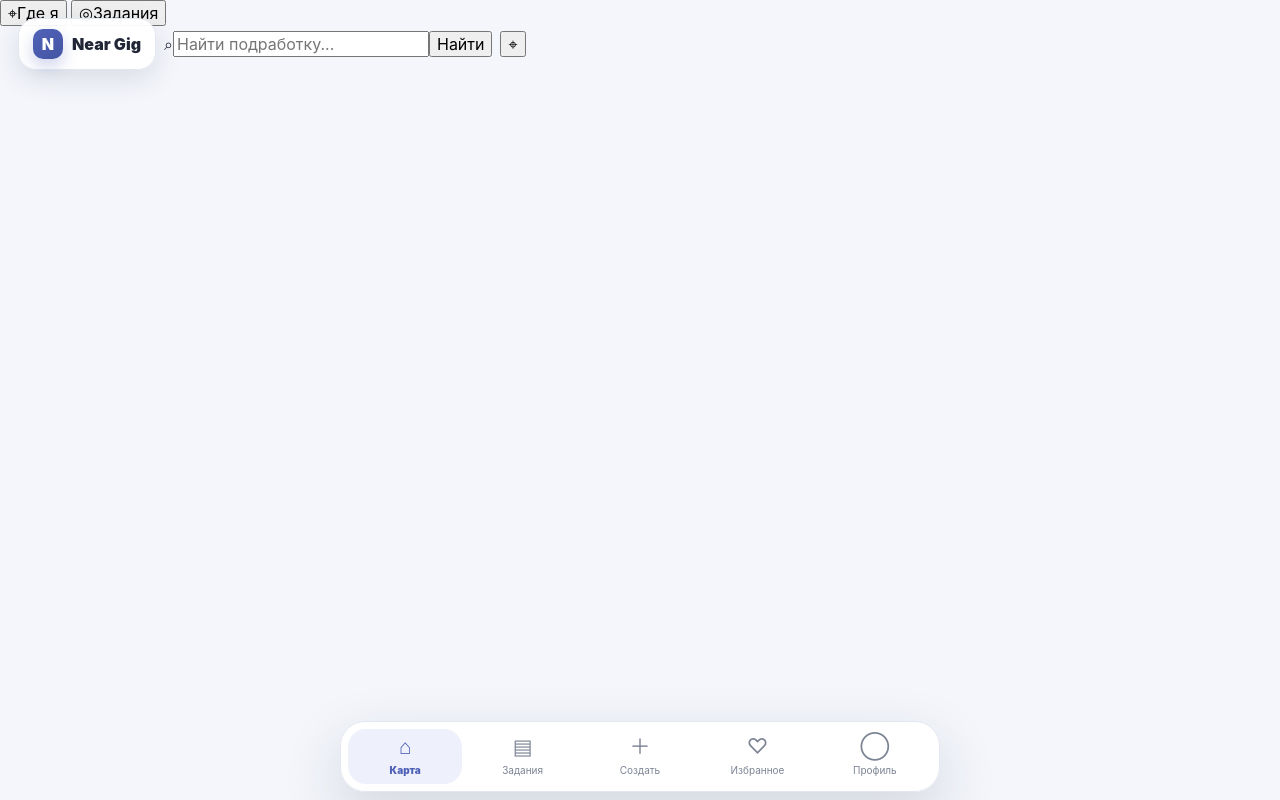
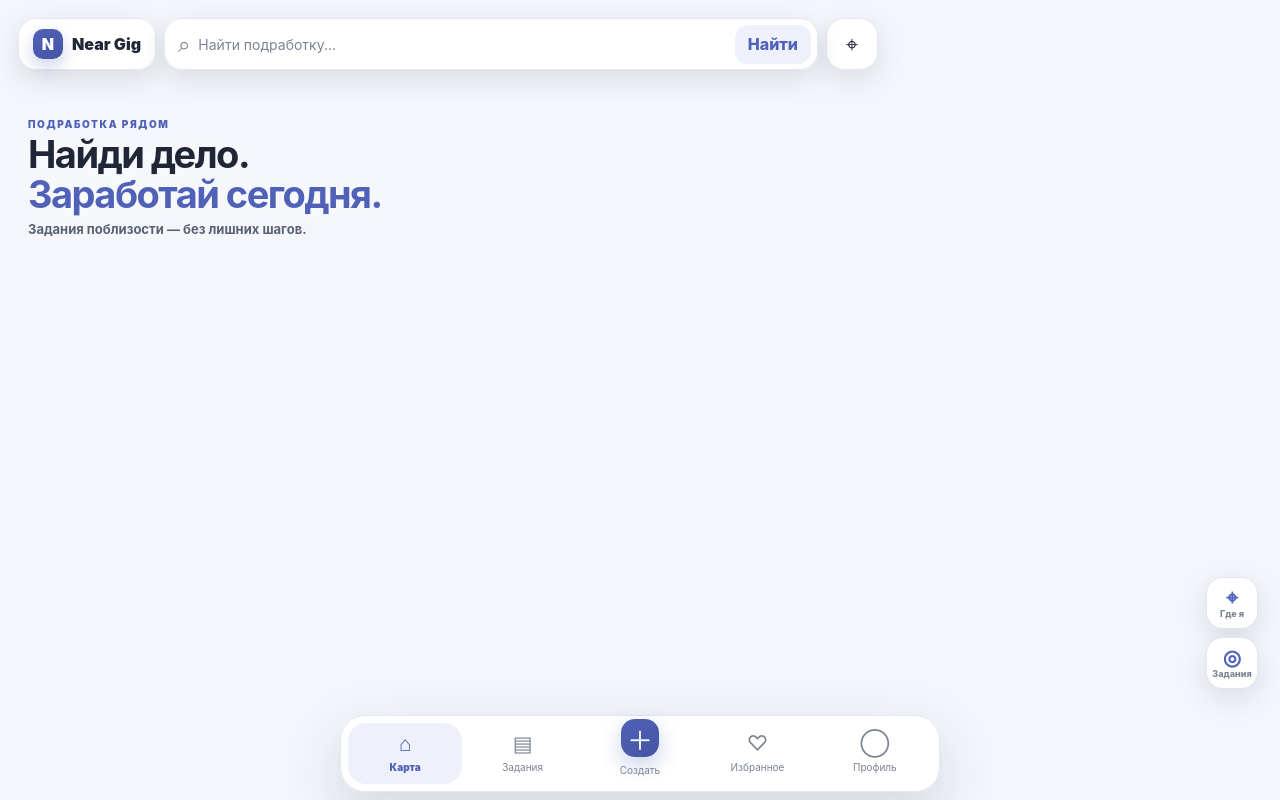
Before and after one commit to zekeev2001-rgb/telegram_job_searcher2, a Flask app: page / in a window 1280 px wide. Run offline with Flask 3, Linux system fonts and the light colour scheme.

Commit message:
Add files via upload

```diff
--- a/templates/index.html
+++ b/templates/index.html
@@ -2,70 +2,190 @@
 <html lang="ru">
 <head>
   <meta charset="utf-8">
-  <meta name="viewport" content="width=device-width,initial-scale=1,maximum-scale=1,viewport-fit=cover,user-scalable=no">
-  <meta name="theme-color" content="#5B67B7">
+  <meta name="viewport" content="width=device-width,initial-scale=1,maximum-scale=1,viewport-fit=cover">
+  <meta name="theme-color" content="#5062B8">
   <meta name="mobile-web-app-capable" content="yes">
   <meta name="apple-mobile-web-app-capable" content="yes">
+  <title>Near Gig — подработка рядом</title>
   <link rel="manifest" href="/manifest.json">
   <link rel="stylesheet" href="{{ url_for('static', filename='css/style.css') }}">
   <script src="https://api-maps.yandex.ru/2.1/?lang=ru_RU"></script>
-  <title>Near Gig — подработка рядом</title>
 </head>
 <body>
+<div class="app">
   <div id="map"></div>
-<div class="topbar safe-top">
-  <button class="brand" onclick="goMap()"><span class="brand-mark">N</span><span>Near Gig</span></button>
-  <div class="searchbox"><span class="search-icon">⌕</span><input id="q" placeholder="Найти подработку..." autocomplete="off"><button onclick="search()">Найти</button></div>
-  <button class="round-btn" onclick="locate()" aria-label="Моё местоположение">⌖</button>
+
+  <header class="topbar safe-top">
+    <button class="brand" onclick="goMap()" aria-label="Near Gig">
+      <span class="brand-mark">N</span>
+      <span class="brand-text">Near Gig</span>
+    </button>
+
+    <div class="search">
+      <span class="search-symbol">⌕</span>
+      <input id="searchInput" type="search" placeholder="Найти подработку..." autocomplete="off">
+      <button onclick="searchJobs()">Найти</button>
     </div>
 
-<div id="map-hint" class="map-hint hidden"><span class="pulse-dot"></span><span>Выберите точку на карте</span></div>
-<div id="sheet" class="sheet hidden"></div>
+    <button class="icon-btn" onclick="locateMe()" aria-label="Моё местоположение">⌖</button>
+  </header>
 
-<div class="floating-actions">
-  <button class="map-action" onclick="locate()">⌖<span>Где я</span></button>
-  <button class="map-action" onclick="fitJobs()">◎<span>Задания</span></button>
+  <section class="intro">
+    <div class="eyebrow">ПОДРАБОТКА РЯДОМ</div>
+    <h1>Найди дело.<br><span>Заработай сегодня.</span></h1>
+    <p>Задания поблизости — без лишних шагов.</p>
+  </section>
+
+  <div class="map-tools">
+    <button onclick="locateMe()"><b>⌖</b><small>Где я</small></button>
+    <button onclick="showAllOnMap()"><b>◎</b><small>Задания</small></button>
   </div>
 
+  <div id="mapMessage" class="map-message hidden">
+    <span class="message-dot"></span>
+    <span>Нажмите на карту, чтобы выбрать место</span>
+  </div>
+
+  <section id="bottomSheet" class="bottom-sheet hidden"></section>
+
   <nav class="bottom-nav safe-bottom">
-  <button id="nmap" class="active" onclick="goMap()"><span>⌂</span><small>Карта</small></button>
-  <button id="njobs" onclick="jobs()"><span>▤</span><small>Задания</small></button>
-  <button id="ncreate" class="create-btn" onclick="create()"><span>＋</span><small>Создать</small></button>
-  <button id="nfav" onclick="favoritesView()"><span>♡</span><small>Избранное</small></button>
-  <button id="nprof" onclick="profile()"><span>◯</span><small>Профиль</small></button>
+    <button id="navMap" class="active" onclick="goMap()">
+      <span>⌂</span><small>Карта</small>
+    </button>
+    <button id="navJobs" onclick="openJobs()">
+      <span>▤</span><small>Задания</small>
+    </button>
+    <button id="navCreate" class="nav-create" onclick="openCreate()">
+      <i>＋</i><small>Создать</small>
+    </button>
+    <button id="navFav" onclick="openFavorites()">
+      <span>♡</span><small>Избранное</small>
+    </button>
+    <button id="navProfile" onclick="openProfile()">
+      <span>◯</span><small>Профиль</small>
+    </button>
   </nav>
 
   <div id="toast" class="toast"></div>
 
-<div id="auth" class="modal hidden"><div class="modalbox authbox">
-  <div class="modalhead"><div><div class="eyebrow">NEAR GIG</div><h2 id="at">Вход</h2></div><button class="close" onclick="closeM('auth')">×</button></div>
-  <div id="login">
-    <label>Email<input id="le" class="field" type="email" placeholder="you@example.com"></label>
-    <label>Пароль<input id="lp" class="field" type="password" placeholder="••••••••"></label>
-    <button class="primary" onclick="doLogin()">Войти</button>
+  <!-- AUTH -->
+  <div id="authModal" class="modal hidden">
+    <div class="modal-card">
+      <div class="modal-header">
+        <div>
+          <div class="eyebrow">NEAR GIG</div>
+          <h2 id="authTitle">Вход</h2>
         </div>
-  <div id="reg" class="hidden"><div id="rf"></div><button class="primary" onclick="doReg()">Создать аккаунт</button></div>
-  <button class="ghost" onclick="toggleAuth()" id="authSwitch">Нет аккаунта? Зарегистрироваться</button>
-</div></div>
+        <button class="close-btn" onclick="closeModal('authModal')">×</button>
+      </div>
+      <p class="modal-note">Один аккаунт — все твои задания, отклики и избранное.</p>
 
-<div id="createM" class="modal hidden"><div class="modalbox">
-  <div class="modalhead"><div><div class="eyebrow">НОВАЯ ПОДРАБОТКА</div><h2>Опубликовать задание</h2></div><button class="close" onclick="closeM('createM')">×</button></div>
-  <label>Название<input id="jt" class="field" placeholder="Например: помочь перевезти коробки"></label>
-  <label>Описание<textarea id="jd" class="field" rows="4" placeholder="Опишите задачу и важные детали"></textarea></label>
-  <div class="two-col"><label>Оплата, ₽<input id="jp" class="field" type="number" min="1" inputmode="decimal" placeholder="2500"></label><label>Категория<select id="jc" class="field"><option>Курьер</option><option>Уборка</option><option>Ремонт</option><option>IT</option><option>Помощь по дому</option><option>Другое</option></select></label></div>
-  <div class="location-card"><div class="location-title"><span class="location-icon">⌖</span><div><b>Место выполнения</b><small id="addr">Точка не выбрана</small></div></div><button class="secondary" onclick="pick()">Выбрать на карте</button></div>
-  <button class="primary" onclick="saveJob()">Опубликовать задание</button>
-</div></div>
+      <div id="loginForm">
+        <label>Email<input id="loginEmail" class="field" type="email" placeholder="you@example.com"></label>
+        <label>Пароль<input id="loginPassword" class="field" type="password" placeholder="••••••••"></label>
+        <button class="primary" onclick="login()">Войти</button>
+      </div>
 
-<div id="detail" class="modal hidden"><div class="modalbox"><div class="modalhead"><div><div class="eyebrow">ПОДРАБОТКА</div><h2 id="dt"></h2></div><button class="close" onclick="closeM('detail')">×</button></div><div id="dc"></div></div></div>
-<div id="prof" class="modal hidden"><div class="modalbox"><div class="modalhead"><div><div class="eyebrow">АККАУНТ</div><h2>Профиль</h2></div><button class="close" onclick="closeM('prof')">×</button></div><div id="pc"></div></div></div>
+      <div id="registerForm" class="hidden">
+        <div id="registerFields"></div>
+        <button class="primary" onclick="register()">Создать аккаунт</button>
+      </div>
 
+      <button id="authSwitch" class="ghost" onclick="switchAuth()">Нет аккаунта? Зарегистрироваться</button>
+    </div>
+  </div>
+
+  <!-- CREATE -->
+  <div id="createModal" class="modal hidden">
+    <div class="modal-card">
+      <div class="modal-header">
+        <div>
+          <div class="eyebrow">НОВАЯ ПОДРАБОТКА</div>
+          <h2>Опубликовать задание</h2>
+        </div>
+        <button class="close-btn" onclick="closeModal('createModal')">×</button>
+      </div>
+
+      <label>Название<input id="jobTitle" class="field" placeholder="Например: помочь перевезти коробки"></label>
+      <label>Описание<textarea id="jobDescription" class="field" rows="4" placeholder="Что нужно сделать?"></textarea></label>
+
+      <div class="two">
+        <label>Оплата, ₽<input id="jobPrice" class="field" type="number" min="1" inputmode="numeric" placeholder="2500"></label>
+        <label>Категория<select id="jobCategory" class="field">
+          <option>Курьер</option>
+          <option>Уборка</option>
+          <option>Ремонт</option>
+          <option>IT</option>
+          <option>Помощь по дому</option>
+          <option>Другое</option>
+        </select></label>
+      </div>
+
+      <div class="location-box">
+        <div class="location-row">
+          <span class="location-icon">⌖</span>
+          <div>
+            <b>Место выполнения</b>
+            <small id="selectedAddress">Точка не выбрана</small>
+          </div>
+        </div>
+        <button class="secondary" onclick="openPicker()">Выбрать точку на карте</button>
+      </div>
+
+      <button class="primary" onclick="publishJob()">Опубликовать</button>
+    </div>
+  </div>
+
+  <!-- DETAIL -->
+  <div id="detailModal" class="modal hidden">
+    <div class="modal-card">
+      <div class="modal-header">
+        <div>
+          <div class="eyebrow">ЗАДАНИЕ</div>
+          <h2 id="detailTitle"></h2>
+        </div>
+        <button class="close-btn" onclick="closeModal('detailModal')">×</button>
+      </div>
+      <div id="detailContent"></div>
+    </div>
+  </div>
+
+  <!-- PROFILE -->
+  <div id="profileModal" class="modal hidden">
+    <div class="modal-card">
+      <div class="modal-header">
+        <div>
+          <div class="eyebrow">АККАУНТ</div>
+          <h2>Профиль</h2>
+        </div>
+        <button class="close-btn" onclick="closeModal('profileModal')">×</button>
+      </div>
+      <div id="profileContent"></div>
+    </div>
+  </div>
+
+  <!-- MAP PICKER -->
   <div id="picker" class="picker hidden">
-  <div id="pm"></div>
-  <div class="picker-top safe-top"><button class="round-btn" onclick="closePick()">×</button><div class="picker-title">Выбор места</div><div style="width:44px"></div></div>
-  <div class="picker-cross"><span></span></div>
-  <div class="picker-hint">Нажмите на карту — точка появится именно там</div>
-  <div class="picker-actions safe-bottom"><div id="pa">Точка не выбрана</div><button class="primary" onclick="confirmPick()">✓ Подтвердить место</button></div>
+    <div id="pickerMap"></div>
+    <div class="picker-head safe-top">
+      <button class="icon-btn" onclick="closePicker()">×</button>
+      <div class="picker-title">Выбор места</div>
+      <div class="picker-spacer"></div>
+    </div>
+
+    <div class="fixed-pin" aria-hidden="true">
+      <div class="pin-circle"><span></span></div>
+      <div class="pin-line"></div>
+      <div class="pin-shadow"></div>
+    </div>
+
+    <div class="picker-tip">Передвиньте карту так, чтобы нужное место оказалось под точкой</div>
+
+    <div class="picker-footer safe-bottom">
+      <div id="pickerAddress">Определяем адрес…</div>
+      <button class="primary" onclick="confirmPicker()">✓ Подтвердить место</button>
+    </div>
+  </div>
 </div>
 
 <script src="{{ url_for('static', filename='js/app.js') }}"></script>
```
Lines whose indentation alone changed are shown as unchanged.
